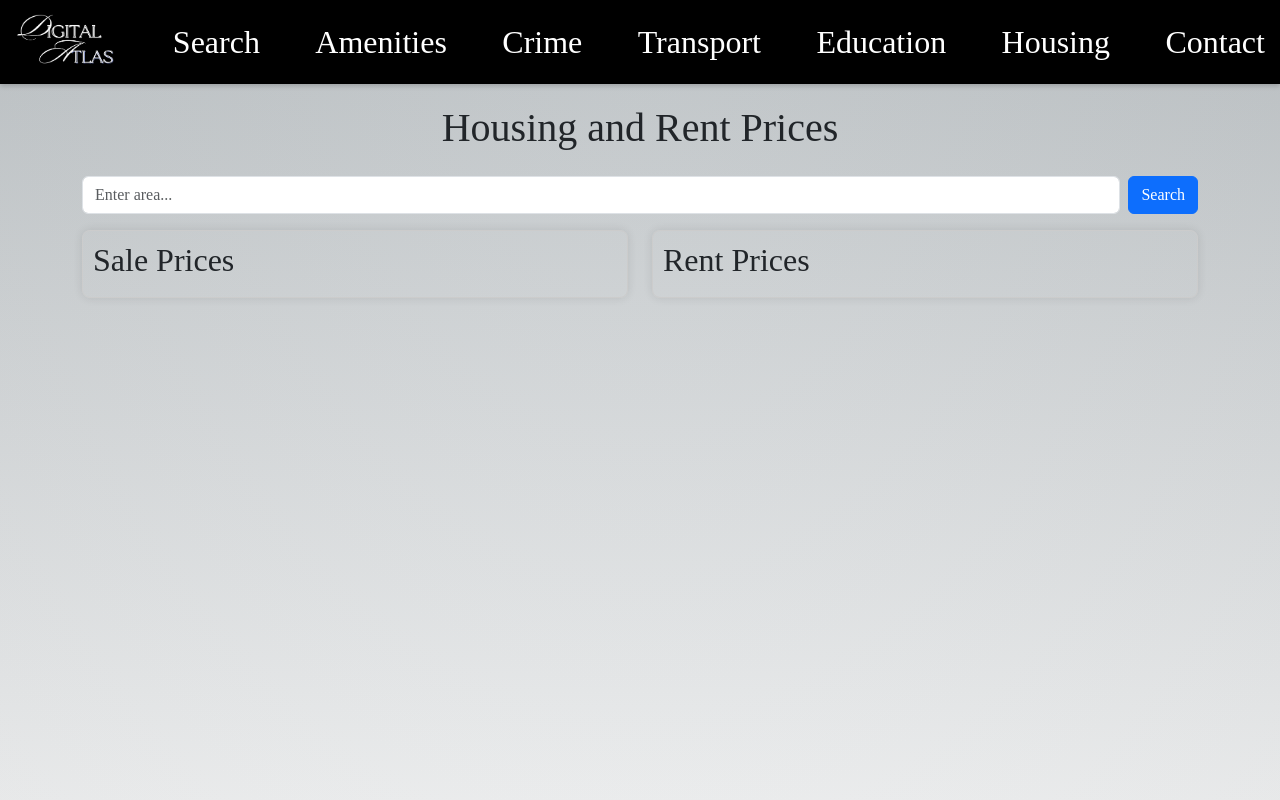
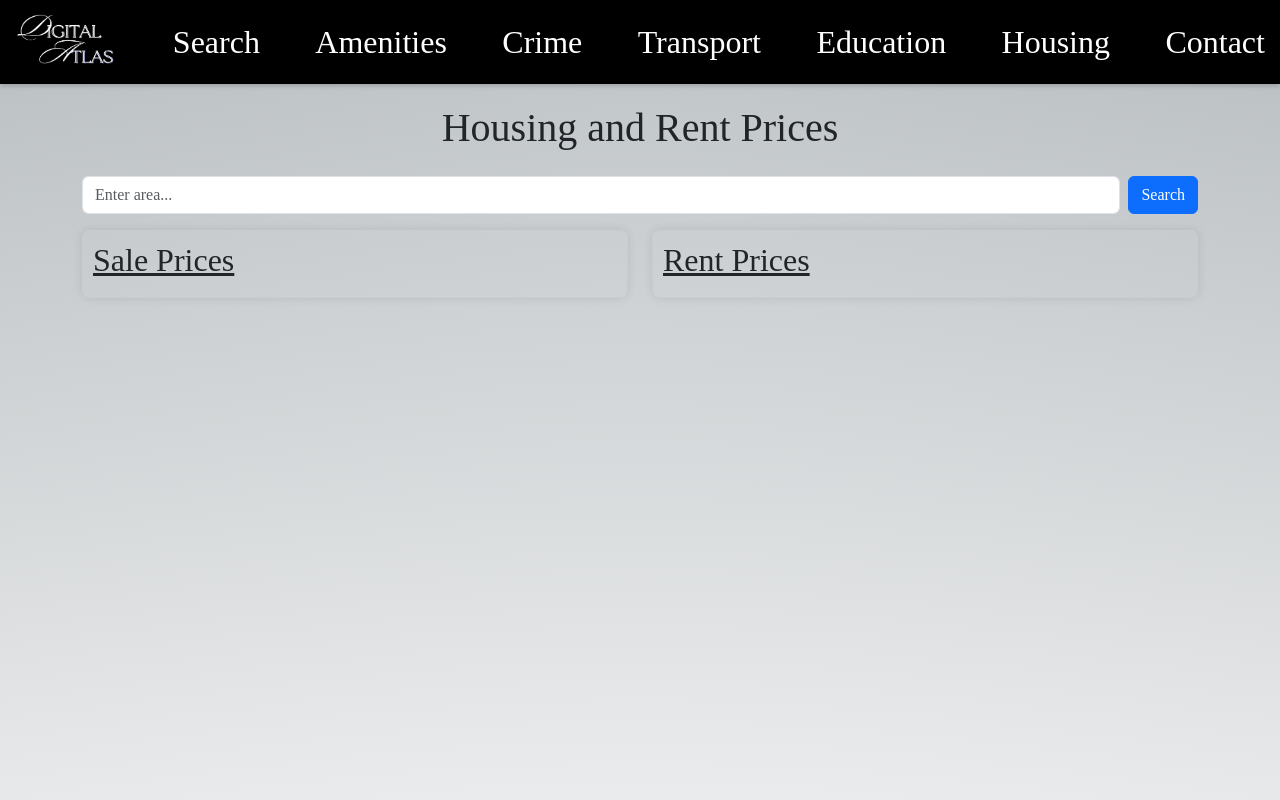
Before and after one commit to jade211/Digital-Atlas, a React (Create React App) app in the folder code/frontend/atlas/: page /housenav in a window 1280 px wide. Shown: the top 800 px of the page. Built offline with nearby package versions, Linux system fonts and the light colour scheme; the HTML template or start-up script is replaced by a standard one.

Commit message:
Fixed styling of house-navbar so that the font matches all data returned.

```diff
--- a/code/frontend/atlas/src/App.css
+++ b/code/frontend/atlas/src/App.css
@@ -163,7 +163,7 @@ footer {
   margin: 0;
   padding: 0;
   box-sizing: border-box;
-  font-family: 'Lobster';
+  font-family: 'Times New Roman';
 }
 
 body {
--- a/code/frontend/atlas/src/components/house-navbar.jsx
+++ b/code/frontend/atlas/src/components/house-navbar.jsx
@@ -3543,13 +3543,13 @@ const HouseNav = () => {
             if (!newFormattedValue) {
               setFormattedData('Value not found in data.');
             } else {
-              setFormattedData(`Average Rent Cost: €${newFormattedValue}`);
+              setFormattedData(`€${newFormattedValue}`);
             }
           } else {
-            setFormattedData('County not found in the mapping.');
+            setFormattedData('Area not found in the mapping.');
           }
         } else {
-          setFormattedData(`Average Rent Cost: €${newValue}`);
+          setFormattedData(`€${newValue}`);
         }
       } catch (error) {
         console.error(error);
@@ -3745,7 +3745,7 @@ const HouseNav = () => {
           <div className='col-md-6 d-flex'>
             <div className='section-container flex-grow-1'>
               <div className='house-info'>
-                <h2>Sale Prices</h2>
+                <h2><u>Sale Prices</u></h2>
               {result}
               </div>
             </div>
@@ -3753,13 +3753,15 @@ const HouseNav = () => {
 
           <div className='col-md-6'>
             <div className='section-container flex-grow-1'>
-              <div className='house-info'style={{ font: 'Lobster', fontSize: '27px'}}>
-              <h2>Rent Prices</h2>
+              <div className='house-info'>
+              <h2><u>Rent Prices</u></h2>
               {searchTerm && (
               <div className="mt-3">
-                <h3>Year: 2023</h3>
-                <h3>Area: {searchTerm.toLowerCase().split(' ').map(word => word.charAt(0).toUpperCase() + word.slice(1)).join(' ')}</h3>
-                <pre>{formattedData}</pre>
+                <p>Year: 2023</p>
+                <p>Area: {searchTerm.toLowerCase().split(' ').map(word => word.charAt(0).toUpperCase() + word.slice(1)).join(' ')}</p>
+                <div className="mt-3">
+                  <p>Average Rent Cost: {formattedData}</p>
+                </div>
               </div>
             )}
               </div>
```
